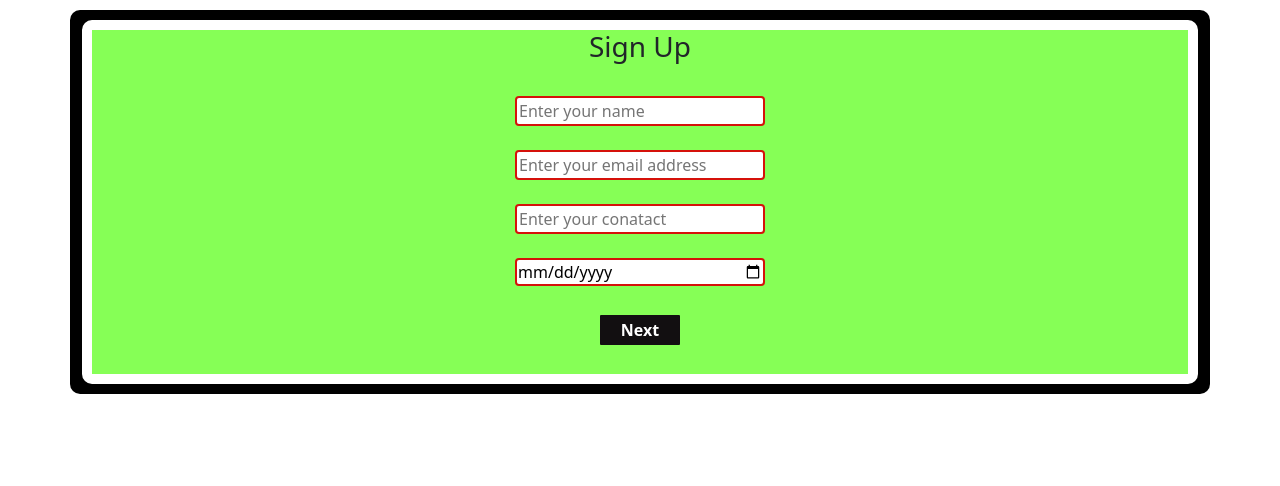
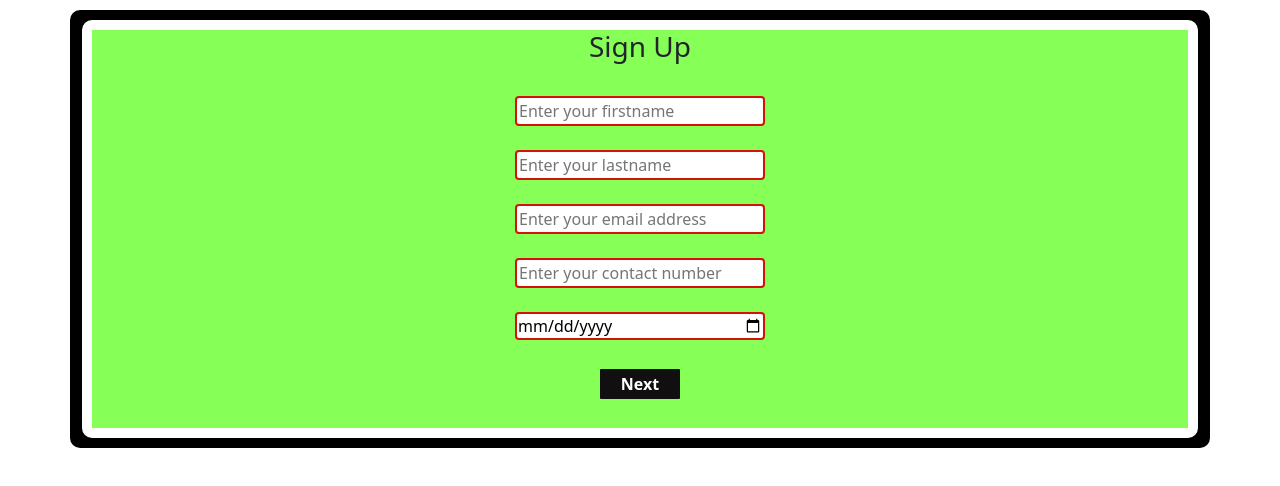
Before and after one commit to Rajan8284/apilearn-master, a React (Create React App) app: page / in a window 1280 px wide. Shown: the top 486 px of the page. Built offline with nearby package versions, Linux system fonts and the light colour scheme.

Commit message:
Changes from office

```diff
--- a/src/components/Frontscrean.js
+++ b/src/components/Frontscrean.js
@@ -1,24 +1,29 @@
-import React, {useState } from "react";
+import React, { useState } from "react";
 import Signup1 from "./Signup1";
 import Signup2 from "./Signup2";
 import Signup3 from "./Signup3";
 import Validation from "./helper/Validation";
 import ContactController from "./apis/controllers/contact.controller";
-const Frontscrean=()=>{
-    const [page,setPage]=useState(1);
+const Frontscrean = () => {
+    const [page, setPage] = useState(1);
     const [isError, setError] = useState({
-        name: {
-            rules: ["required","alphabetic"],
+        first_name: {
+            rules: ["required", "alphabetic"],
+            isValid: true,
+            message: "",
+        },
+        last_name: {
+            rules: ["required", "alphabetic"],
             isValid: true,
             message: "",
         },
         email: {
-            rules: ["required","email"],
+            rules: ["required", "email"],
             isValid: true,
             message: "",
         },
-        phone_no: {
-            rules: ["required","numeric"],
+        phonenumber: {
+            rules: ["required", "numeric"],
             isValid: true,
             message: "",
         },
@@ -28,115 +33,199 @@ const Frontscrean=()=>{
             message: "",
         },
         password: {
-            rules: ["required","password"],
+            rules: ["required", "password"],
             isValid: true,
             message: "",
         },
         confirmpassword: {
-            rules: ["required"," password"],
+            rules: ["required", " password"],
             isValid: true,
             message: "",
         },
     });
-    const defaultValues={
-        name:"",
-        email:"",
-        phone_no:"",
-        dob:"",
-        password:"",
-        confirmpassword:""
+    const defaultValues = {
+        one: {
+            first_name: "",
+            middle_name: "",
+            last_name: "",
+            email: "",
+            phonenumber: "",
+            dob: "",
+            address: "",
+            city: "",
+            fcm_token: "",
+            gender: "",
+        },
+        two: {
+            degree_id: "",
+            device_id: "",
+            education: "",
+            location: "",
+            profession: "",
+            profession_title: "",
+            country: "",
+            about_us: ""
+        },
+        three: {
+            device_name: "",
+            device_type: "",
+            password: "",
+            confirmpassword: "",
+            industry_type_id: [],
+            linkedin_url: "",
+            resumption_semster: "",
+            state: "",
+            zipcode: ""
+        }
+
     };
-    const [values,setValues]=useState(defaultValues);
-       const [education,setEducation]=useState([]);
-       const[profession ,setProfession]=useState([]);
-       const [location,setLocation]=useState([]);
-       const [country,setCountry]=useState([]);
+    const [values, setValues] = useState(defaultValues);
 
-       const getEducation= async ()=>{
-        const response= await new ContactController().getEducationDetail();
-        if(response && response.status){
+    const [education, setEducation] = useState([]);
+    const [profession, setProfession] = useState([]);
+    const [location, setLocation] = useState([]);
+    const [country, setCountry] = useState([]);
+
+    const getEducation = async () => {
+        const response = await new ContactController().getEducationDetail();
+        if (response && response.status) {
             setEducation(response.listing);
-        }else{
+        } else {
             console.log("NO response");
         }
     };
 
-    const getProfession= async ()=>{
-        const response= await new ContactController().getProfessionDetail();
-        if(response && response.status){
+    const getProfession = async () => {
+        const response = await new ContactController().getProfessionDetail();
+        if (response && response.status) {
             setProfession(response.listing);
-        }else{
+        } else {
             console.log("NO response");
         }
     };
-    const getLocation= async ()=>{
-        const response= await new ContactController().getLocationDetail();
-        if(response && response.status){
+    const getLocation = async () => {
+        const response = await new ContactController().getLocationDetail();
+        if (response && response.status) {
             setLocation(response.listing);
-        }else{
+        } else {
             console.log("NO response");
         }
     };
-    const getCountry= async ()=>{
-        const response= await new ContactController().getCountryDetail();
-        if(response && response.status){
+    const getCountry = async () => {
+        const response = await new ContactController().getCountryDetail();
+        if (response && response.status) {
             setCountry(response.listing);
-        }else{
+        } else {
             console.log("NO response");
         }
     };
 
-    const handleChange=(field,value)=>{
-        const validation = new Validation(isError);
+
+    const handleChange = (field, value, step) => {
+        let validation = new Validation(isError);
         let node = validation.validateField(field, value);
         setError({ ...isError, [field]: node });
-        setValues({...values,[field]:value});
+        if (
+            value instanceof Date ||
+            value instanceof Object ||
+            value instanceof Array ||
+            typeof value == 'boolean'
+        ) {
+            setValues({
+                ...values,
+                [step]: {
+                    ...values[step],
+                    [field]: value ? value : null,
+                },
+            });
+        } else if (!value || !value.trim()) {
+            setValues({
+                ...values,
+                [step]: {
+                    ...values[step],
+                    [field]: '',
+                },
+            });
+        } else {
+            setValues({
+                ...values,
+                [step]: {
+                    ...values[step],
+                    [field]: value.trimLeft(),
+                },
+            });
         }
-    console.log(values);
+    };
+    console.log("---==>values", values);
 
-    const nextPage=()=>{
-        setPage(page+1);
+
+    const nextPage = () => {
+        setPage(page + 1);
     };
-    const prePage=()=>{
-        setPage(page-1);
+    const prePage = () => {
+        setPage(page - 1);
     }
 
 
-    return(
+    return (
         <div>
 
-           {page===1?
+            {page === 1 ?
                 <Signup1
                     isError={isError}
                     values={values}
-            handleChange={(field,value)=>handleChange(field,value)}
-            nextPage={()=>nextPage()}
+                    handleChange={(field, value) => handleChange(field, value, 'one')}
+                    handleSubmit={(e) => {
+                        e.preventDefault();
+                        let validation = new Validation(isError);
+                        let isValid = validation.isFormValid(values.one);
+                        if (isValid && !isValid.haveError) {
+                            setPage(page + 1)
+                        } else {
+                            setError({ ...isValid.errors });
+                        }
+                    }}
                 />
-            :""}
+                : ""}
 
-            {page===2?
+            {page === 2 ?
                 <Signup2
                     country={country}
-            getCountry= {()=>getCountry()}
+                    values={values}
+                    setValues={setValues}
+                    getCountry={() => getCountry()}
                     profession={profession}
-            getEducation={()=>getEducation()}
-            getProfession={()=>getProfession()}
+                    getEducation={() => getEducation()}
+                    getProfession={() => getProfession()}
                     education={education}
                     location={location}
-            getLocation={()=> getLocation()}
-            nextPage={()=>nextPage()}
-            prePage={()=>prePage()}
+                    getLocation={() => getLocation()}
+                    nextPage={() => nextPage()}
+                    prePage={() => prePage()}
                 />
-            :""}
+                : ""}
 
-            {page===3?
+            {page === 3 ?
                 <Signup3
                     isError={isError}
-            handleChange={(field,value)=>handleChange(field,value)}
+                    handleChange={(field, value) => handleChange(field, value, 'three')}
                     values={values}
-            prePage={()=>prePage()}
-            nextPage={()=>nextPage()}/>
-            :""}
+                    prePage={() => prePage()}
+                    handleSubmit={(e) => {
+                        e.preventDefault();
+                        let validation = new Validation(isError);
+                        let isValid = validation.isFormValid(values.three);
+                        if (isValid && !isValid.haveError){
+                            if(values.three.password !==values.three.confirmpassword){
+                                console.log("Not match")
+                            }else{
+                                setPage(page + 1)
+                            }
+                        } else {
+                            setError({ ...isValid.errors });
+                        }
+                    }} />
+                : ""}
 
         </div>
     )
--- a/src/components/Signup1.js
+++ b/src/components/Signup1.js
@@ -1,17 +1,25 @@
 import React from "react";
 
 const Signup1 = (props) => {
-    const { nextPage, values, handleChange, isError} = props;
+    const { values, handleChange, isError, handleSubmit} = props;
     return (
         <div className="container">
             <div className="signup">
                 <form>
                     <h3>Sign Up</h3><br />
-                    <input placeholder="Enter your name"  value={values.name} name="name"
-                        type="text" onChange={(e) => handleChange("name",e.target.value)} />
-                    {isError.name.message ? (
+                    <input placeholder="Enter your firstname"  value={values.first_name} name="first_name"
+                        type="text" onChange={(e) => handleChange("first_name",e.target.value)} />
+                    {isError.first_name.message ? (
                         <p>
-                            {isError.name.message}
+                            {isError.first_name.message}
+                        </p>
+                    ) : null}
+                    <br /><br />
+                    <input placeholder="Enter your lastname"  value={values.last_name} name="last_name"
+                        type="text" onChange={(e) => handleChange("last_name",e.target.value)} />
+                    {isError.last_name.message ? (
+                        <p>
+                            {isError.last_name.message}
                         </p>
                     ) : null}
                     <br /><br />
@@ -23,11 +31,11 @@ const Signup1 = (props) => {
                         </p>
                     ) : null}
                     <br /><br />
-                    <input placeholder="Enter your conatact" name="phone_no" value={values.phone_no}
-                        type="text" onChange={(e) => handleChange("phone_no", e.target.value)} />
-                         {isError.phone_no.message ? (
+                    <input placeholder="Enter your contact number" name="phonenumber" value={values.phonenumber}
+                        type="text" onChange={(e) => handleChange("phonenumber", e.target.value)} />
+                         {isError.phonenumber.message ? (
                         <p className="">
-                            {isError.phone_no.message}
+                            {isError.phonenumber.message}
                         </p>
                     ) : null}
                     <br /><br />
@@ -40,7 +48,7 @@ const Signup1 = (props) => {
                     ) : null}
                     <br /><br />
                     <div className="btn2">
-                        <button type="button" onClick={() => { nextPage() }}>
+                        <button type="button" onClick={(e) =>{handleSubmit(e)}}>
                             Next
                         </button>
                     </div>
--- a/src/components/Signup2.js
+++ b/src/components/Signup2.js
@@ -2,7 +2,16 @@ import React, { useEffect } from "react";
 import { Form } from "react-bootstrap";
 
 const Signup2 = (props) => {
-    const { nextPage, prePage, education, getEducation, getProfession, profession, getLocation, location, getCountry, country } = props;
+    const { nextPage, prePage, education, getEducation, getProfession, profession,
+         getLocation, location, getCountry, country,values,setValues} = props;
+
+        //  console.log("values--->>>",values.education)
+        //  console.log("values--->>>",values.profession)
+
+         const handleChange=(e)=>{
+            const name=e.target.name;
+            setValues({[name]:e.target.value});
+        }
 
     useEffect(() => {
         getEducation();
@@ -17,11 +26,12 @@ const Signup2 = (props) => {
                 <h3>Sign Up</h3><br />
                 <form>
                     <div className='drop1'>
-                        <Form.Select size="sm">
+                        <Form.Select size="sm" value={values.education} name="education" onChange={(e)=>handleChange(e)} >
+                            <option>Select</option>
                             {education.map((item) => {
                                 return (
                                     <option key={item.id} value={item.name}>
-                                        {item.name}
+                                    {item.name}
                                     </option>
                                 )
                             })}
@@ -29,7 +39,8 @@ const Signup2 = (props) => {
                     </div>
                     <br />
                     <div className='drop1'>
-                        <Form.Select size="sm">
+                        <Form.Select size="sm"  value={values.profession} name="profession" onChange={(e)=>handleChange(e)}>
+                        <option>Select</option>
                             {profession.map((item) => {
                                 return (
                                     <option key={item.id} value={item.name}>
@@ -41,7 +52,8 @@ const Signup2 = (props) => {
                     </div>
                     <br />
                     <div className='drop1'>
-                        <Form.Select size="sm">
+                        <Form.Select size="sm" value={values.location} name="location" onChange={(e)=>handleChange(e)}>
+                        <option>Select</option>
                             {location.map((item) => {
                                 return (
                                     <option key={item.id} value={item.name}>
@@ -53,7 +65,8 @@ const Signup2 = (props) => {
                     </div>
                     <br />
                     <div className='drop1'>
-                        <Form.Select size="sm">
+                        <Form.Select size="sm"  value={values.country} name="country" onChange={(e)=>handleChange(e)}>
+                        <option>Select</option>
                             {country.map((item) => {
                                 return (
                                     <option key={item.id} value={item.name}>
@@ -66,12 +79,12 @@ const Signup2 = (props) => {
                     <br />
                     <div className='drop1'>
                         <p>How did you here about us?</p>
-                        <Form.Select aria-label="Default select example" size="md" >
+                        <Form.Select size="md" value={values.about_us} name="about_us" onChange={(e)=>handleChange(e)}>
                             <option>select</option>
-                            <option value="1">Facebook</option>
-                            <option value="2">Instagram</option>
-                            <option value="3">Twiter</option>
-                            <option value="4">Other</option>
+                            <option value="Facebook">Facebook</option>
+                            <option value="Instagram">Instagram</option>
+                            <option value="Twiter">Twiter</option>
+
                         </Form.Select>
                     </div><br />
                     <div className="btn2">
--- a/src/components/apis/services/contact.services.js
+++ b/src/components/apis/services/contact.services.js
@@ -3,10 +3,10 @@ import Constant from "../constants";
 const ContactService={
 getContact,
 saveContactUs,
-putContact,
 getProfession,
 getLocation,
 getCountry,
+postDetails
 };
 function getContact(params) {
     return mainWrapper.get(Constant.host + "education",params);
@@ -24,8 +24,8 @@ function saveContactUs(params) {
     return mainWrapper.post(Constant.host + "auth/signup",params);
 };
 
-function putContact(params) {
-    return mainWrapper.put(Constant.host + "/posts/1",params);
+function postDetails(params) {
+    return mainWrapper.post(Constant.host + "auth/prospective-signup",params);
 };
 
 
```
Also changed, not shown: src/components/Signup3.js (+25 -11 lines), src/components/apis/controllers/contact.controller.js (+9 -0 lines). Lines whose indentation alone changed are shown as unchanged.
